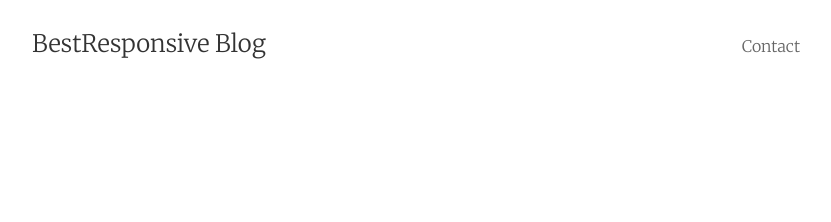
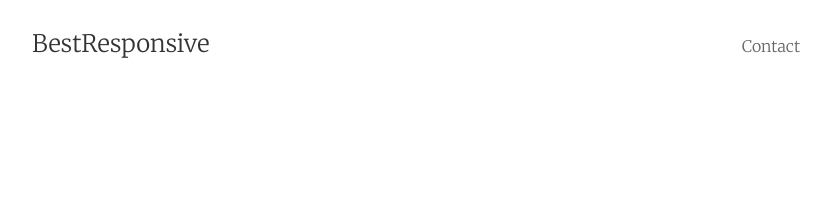
Before and after one commit to bresponsive/bresponsive.github.io, a Jekyll site: the page built from _posts/2016-12-10-hello-world.markdown, in a window 1280 px wide. Shown: the top 222 px of the page, without its empty margins (224-1055 px from the left). Built offline with Jekyll 4.4.1, drawn with Linux system fonts in a browser that asks for light colours.

Commit message:
Update _config.yml

```diff
--- a/_config.yml
+++ b/_config.yml
@@ -2,7 +2,7 @@ excerpt_separator: ""
 pygments: true
 markdown: kramdown
 url: http://bresponsive.github.io
-title: BestResponsive Blog
+title: BestResponsive
 email: elalaoui@hmamail.com
 author: Amine El Alaoui
 description: My Daily Blog
```
